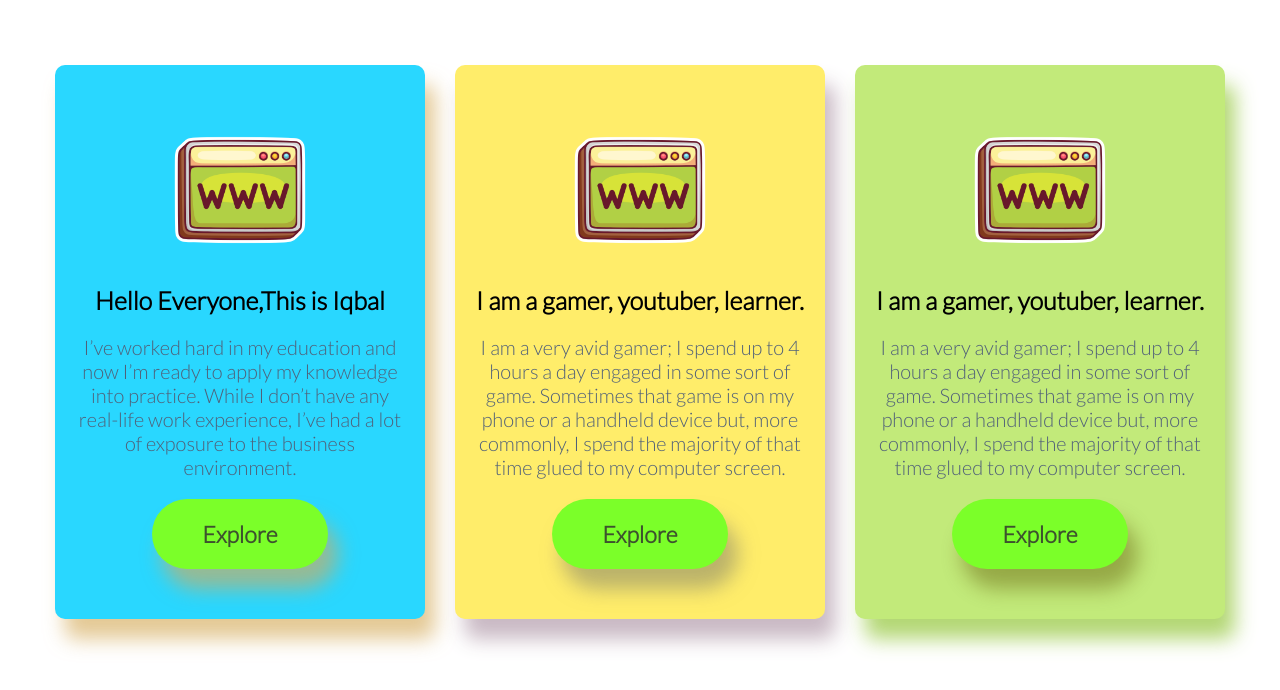
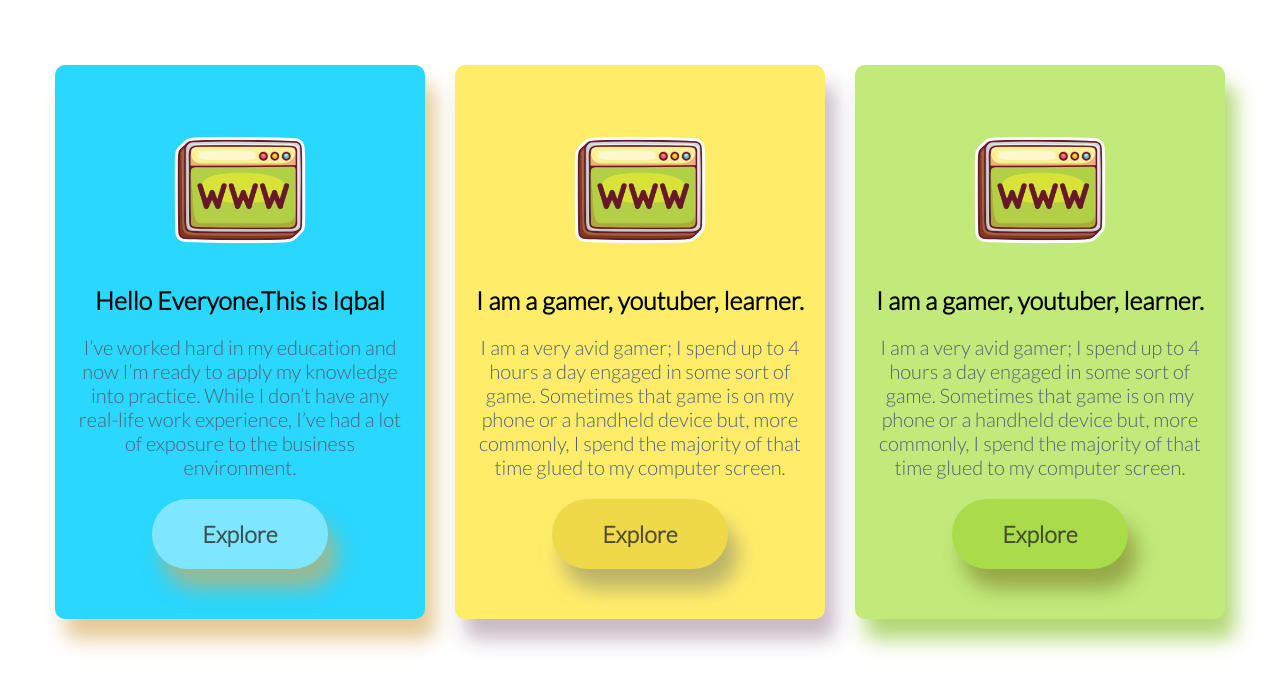
Before and after one commit to aasifiqbalshanto/ssm_first_project, a plain HTML site: page index.html in a window 1280 px wide. Drawn offline with Linux system fonts and the light colour scheme.

Commit message:
Add files via upload

```diff
--- a/css/style.css
+++ b/css/style.css
@@ -84,16 +84,16 @@ a{
 }
 
 .color1 a{
-	background: #7bff29;
+	background: #7ee7ff;
 	box-shadow: 10px 20px 20px #d5aa59a3;
 }
 .color2 a{
-	background: #7bff29;
+	background: #eeda49;
 	box-shadow: 10px 20px 20px #82816b8a;
 
 }
 .color3 a{
-	background: #7bff29;
+	background: #a8dc4a;
 	box-shadow: 10px 20px 20px #6867107d;
 
 }
--- a/index.html
+++ b/index.html
@@ -17,7 +17,7 @@
 					I’ve worked hard in my education and now I’m ready to apply my knowledge into practice.
 					While I don’t have any real-life work experience, I’ve had a lot of exposure to the business environment.
 				</p>
-				<a href="">Explore</a>
+				<a href="https://www.facebook.com/aasifiqbalshanto/">Explore</a>
 				</div>
 			</div>
 
@@ -30,7 +30,7 @@
 
 					I am a very avid gamer; I spend up to 4 hours a day engaged in some sort of game. Sometimes that game is on my phone or a handheld device but, more commonly, I spend the majority of that time glued to my computer screen.
 				</p>
-				<a href="">Explore</a>
+				<a href="https://www.facebook.com/aasifiqbalshanto/">Explore</a>
 				</div>
 
 		</div>
@@ -42,7 +42,7 @@
 				<p>
 					I am a very avid gamer; I spend up to 4 hours a day engaged in some sort of game. Sometimes that game is on my phone or a handheld device but, more commonly, I spend the majority of that time glued to my computer screen.
 				</p>
-				<a href="">Explore</a>
+				<a href="https://www.facebook.com/aasifiqbalshanto/">Explore</a>
 				</div>
 		</div>
 	</body>
```
